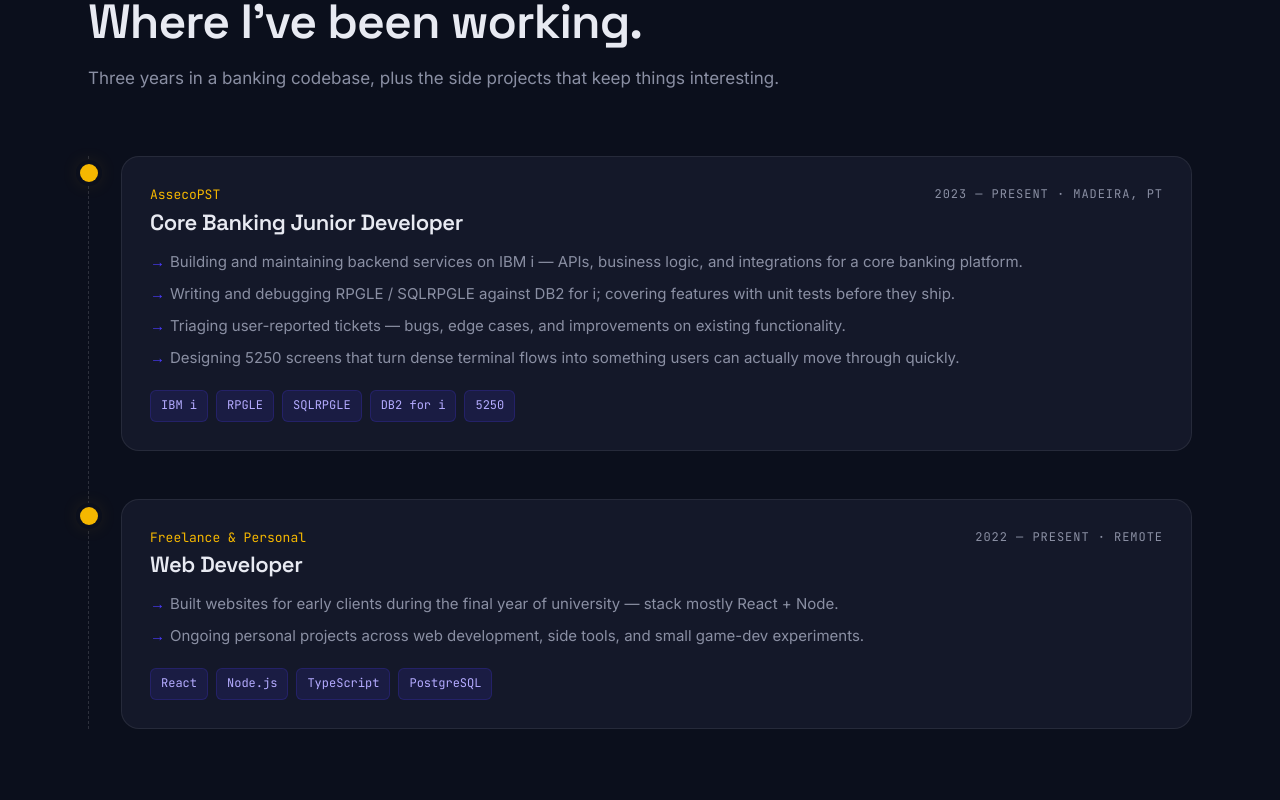
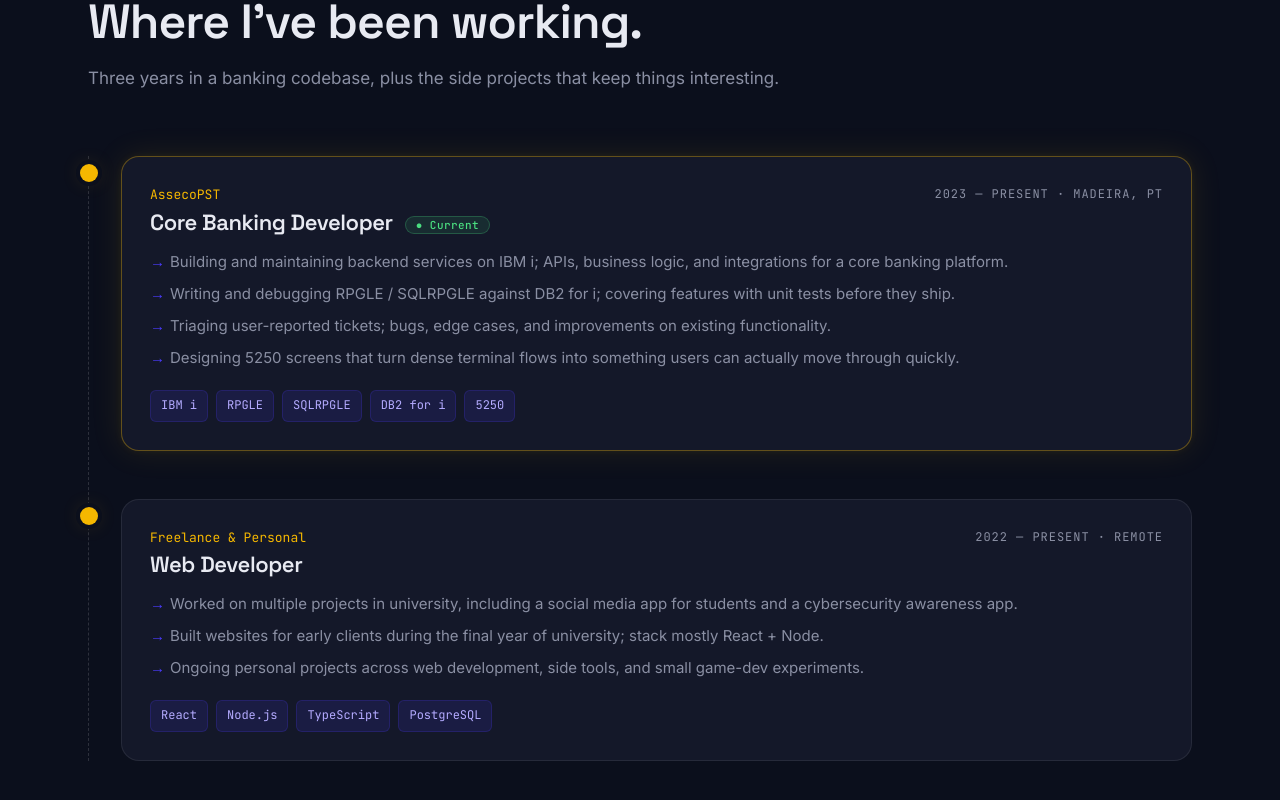
Before and after one commit to CarlosEGCH/CarlosEGCH.github.io, a React (Vite) app: page / in a window 1280 px wide. Shown: the part 1691-2491 px from the top of the page. Built offline with nearby package versions, Linux system fonts and the light colour scheme.

Commit message:
Highlight current Experience role and introduce visual-review skill

```diff
--- a/src/components/Experience.jsx
+++ b/src/components/Experience.jsx
@@ -1,13 +1,14 @@
 const EXPERIENCE = [
   {
     company: 'AssecoPST',
-    role: 'Core Banking Junior Developer',
+    role: 'Core Banking Developer',
     dates: '2023 — Present',
     location: 'Madeira, PT',
+    current: true,
     bullets: [
-      'Building and maintaining backend services on IBM i — APIs, business logic, and integrations for a core banking platform.',
+      'Building and maintaining backend services on IBM i; APIs, business logic, and integrations for a core banking platform.',
       'Writing and debugging RPGLE / SQLRPGLE against DB2 for i; covering features with unit tests before they ship.',
-      'Triaging user-reported tickets — bugs, edge cases, and improvements on existing functionality.',
+      'Triaging user-reported tickets; bugs, edge cases, and improvements on existing functionality.',
       'Designing 5250 screens that turn dense terminal flows into something users can actually move through quickly.',
     ],
     stack: ['IBM i', 'RPGLE', 'SQLRPGLE', 'DB2 for i', '5250'],
@@ -18,7 +19,8 @@ const EXPERIENCE = [
     dates: '2022 — Present',
     location: 'Remote',
     bullets: [
-      'Built websites for early clients during the final year of university — stack mostly React + Node.',
+      'Worked on multiple projects in university, including a social media app for students and a cybersecurity awareness app.',
+      'Built websites for early clients during the final year of university; stack mostly React + Node.',
       'Ongoing personal projects across web development, side tools, and small game-dev experiments.',
     ],
     stack: ['React', 'Node.js', 'TypeScript', 'PostgreSQL'],
@@ -37,11 +39,15 @@ export default function Experience() {
         <div className="exp-timeline reveal-stagger">
           {EXPERIENCE.map((e, i) => (
             <div key={i} className="exp-entry">
-              <div className="exp-card">
+              <div className={`exp-card${e.current ? ' exp-card--current' : ''}`}>
                 <div className="exp-head">
                   <div>
                     <span className="exp-company">{e.company}</span>
-                    <h3>{e.role}</h3>
+                    <h3>
+                      {e.role}
+                      {/* badge marks this as the active role so the glow has context */}
+                      {e.current && <span className="exp-badge">● Current</span>}
+                    </h3>
                   </div>
                   <div className="exp-meta">{e.dates} · {e.location}</div>
                 </div>
--- a/src/styles.css
+++ b/src/styles.css
@@ -9,6 +9,8 @@
   --accent-primary-soft: rgba(75, 59, 255, 0.18);
   --accent-warm: #F5B700;
   --accent-warm-soft: rgba(245, 183, 0, 0.18);
+  --accent-green: #4ade80;
+  --accent-green-soft: rgba(74, 222, 128, 0.10);
   --border: rgba(255, 255, 255, 0.08);
   --border-strong: rgba(255, 255, 255, 0.14);
   --radius: 18px;
@@ -282,8 +284,8 @@ section {
 }
 .hero-kicker .dot {
   width: 8px; height: 8px; border-radius: 999px;
-  background: #4ade80;
-  box-shadow: 0 0 12px #4ade80;
+  background: var(--accent-green);
+  box-shadow: 0 0 12px var(--accent-green);
   animation: pulse 2.4s ease-in-out infinite;
 }
 @keyframes pulse {
@@ -483,6 +485,30 @@ section {
   transition: border-color .2s ease;
 }
 .exp-card:hover { border-color: var(--border-strong); }
+
+/* featured card: warm glow draws the eye without overpowering the layout */
+.exp-card--current {
+  border-color: rgba(245, 183, 0, 0.35);
+  box-shadow: 0 0 32px rgba(245, 183, 0, 0.10), 0 0 8px rgba(245, 183, 0, 0.06);
+}
+.exp-card--current:hover { border-color: rgba(245, 183, 0, 0.6); }
+
+/* inline badge next to the role title */
+/* green matches the hero kicker dot — both signal "active/live" status */
+.exp-badge {
+  display: inline-block;
+  margin-left: 12px;
+  font-family: var(--font-mono);
+  font-size: 11px;
+  font-weight: 500;
+  color: var(--accent-green);
+  background: var(--accent-green-soft);
+  border: 1px solid rgba(74, 222, 128, 0.25);
+  border-radius: 20px;
+  padding: 2px 10px;
+  vertical-align: middle;
+  letter-spacing: 0.04em;
+}
 .exp-head {
   display: flex;
   justify-content: space-between;
```
Also changed, not shown: .claude/skills/visual-review/SKILL.md (added), 1 other file (tests, documents, lock files or other folders).
